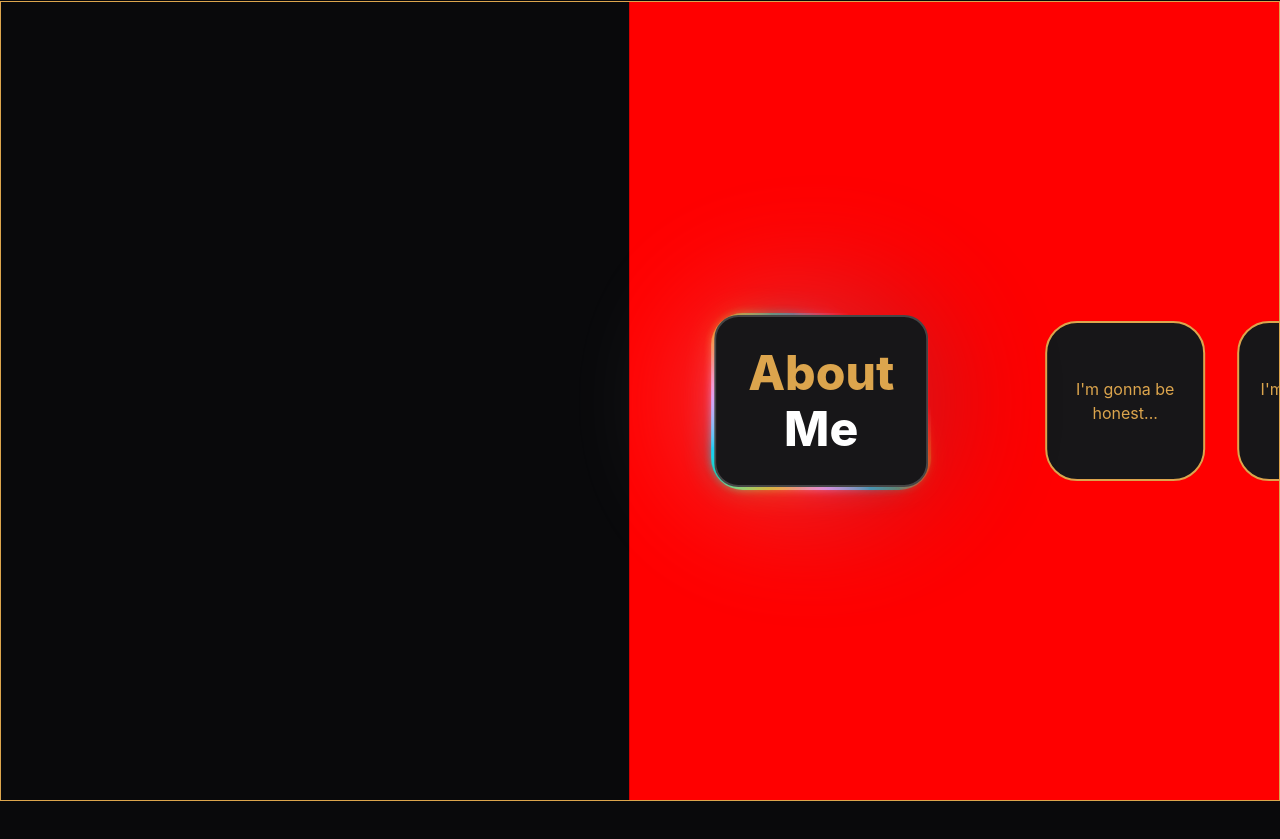
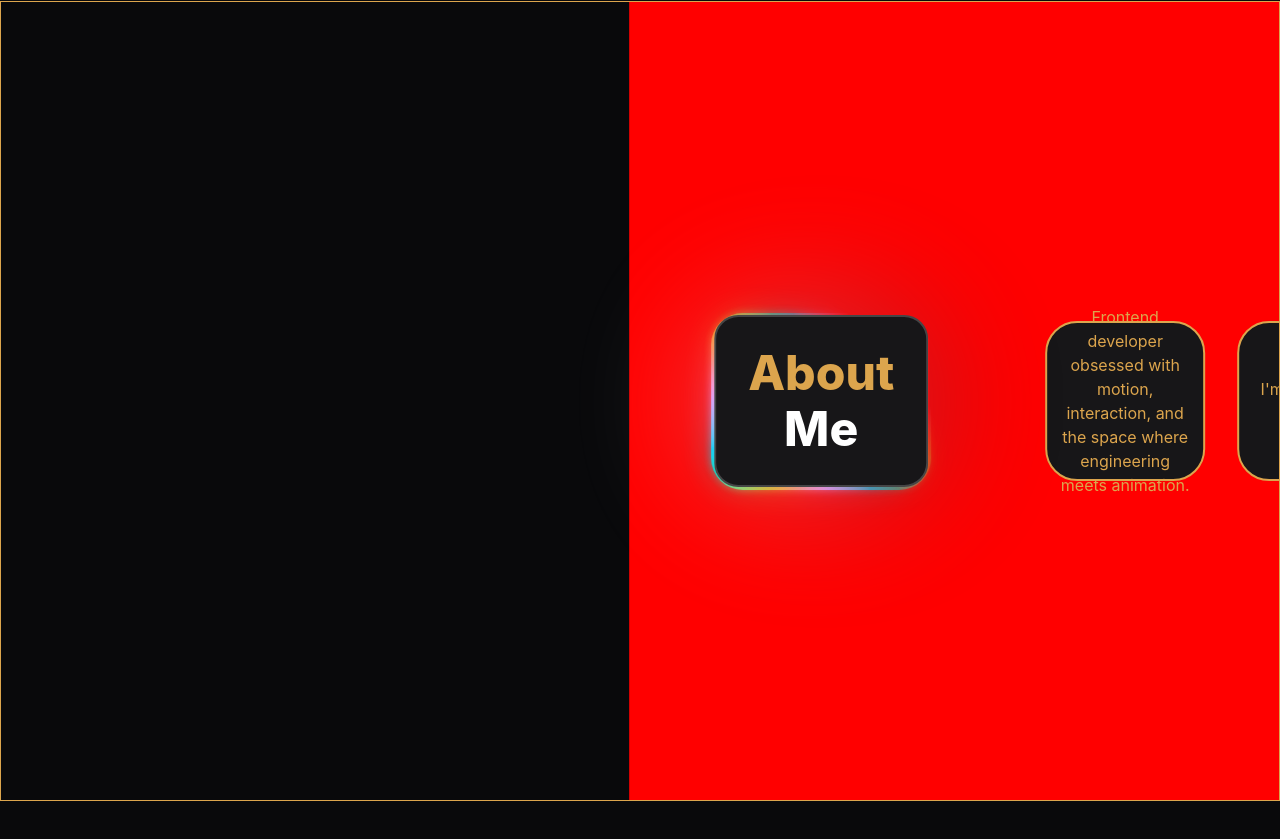
Before and after one commit to Mohammareh/Portfolio, a React (Vite) app: page / in a window 1280 px wide. Shown: the part 1239-2078 px from the top of the page. Built offline with nearby package versions, Linux system fonts and the light colour scheme.

Commit message:
Before removing the scrolling detection

```diff
--- a/src/components/Navbar.tsx
+++ b/src/components/Navbar.tsx
@@ -1,6 +1,5 @@
 import { motion } from "framer-motion";
 import { useEffect, useState } from "react";
-import { Moon, Sun } from "lucide-react";
 
 const Navbar = () => {
   const [tab, setTab] = useState("");
@@ -34,7 +33,7 @@ const Navbar = () => {
   }, []);
 
   return (
-    <div className="fixed top-0 left-0 h-[15vh] pointer-events-none navbar w-screen z-50">
+    <nav className="fixed top-0 left-0 h-[15vh] pointer-events-none navbar w-screen z-50">
       <div className="navbar-start pointer-events-none ml-8 items-start flex flex-col z-10">
         <p className="text-md text-left">Mohammed Alrassas </p>
         <p className="text-sm text-left">Front End Developer</p>
@@ -73,7 +72,7 @@ const Navbar = () => {
       <div className="navbar-end top-5 pointer-events-auto ml-5 justify-center text-left items-start z-10">
         <button className="btn btn-circle">HIII</button>
       </div>
-    </div>
+    </nav>
   );
 };
 
--- a/src/sections/AboutMe.tsx
+++ b/src/sections/AboutMe.tsx
@@ -40,7 +40,10 @@ const HorizontalScroll = () => {
             </div>
           </div>
 
-          <Box text="I'm gonna be honest..." />
+          <Box
+            text="Frontend developer obsessed with motion, interaction, and
+the space where engineering meets animation."
+          />
           <Box text="I'm still a joniur dev..." />
           <Box text="I started 4 years ago and felt in love..." />
           <Box text="I didn't took it seruosly..." />
```
